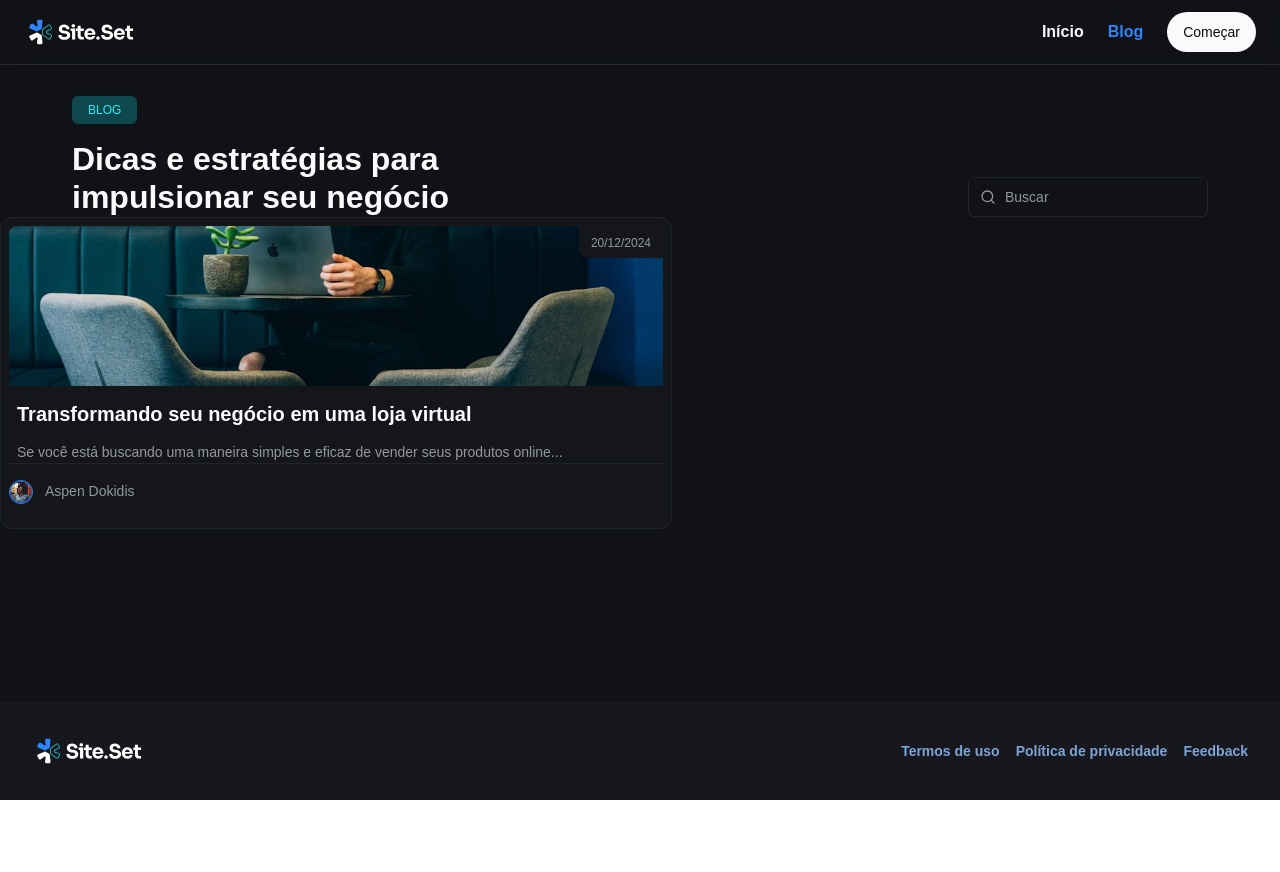
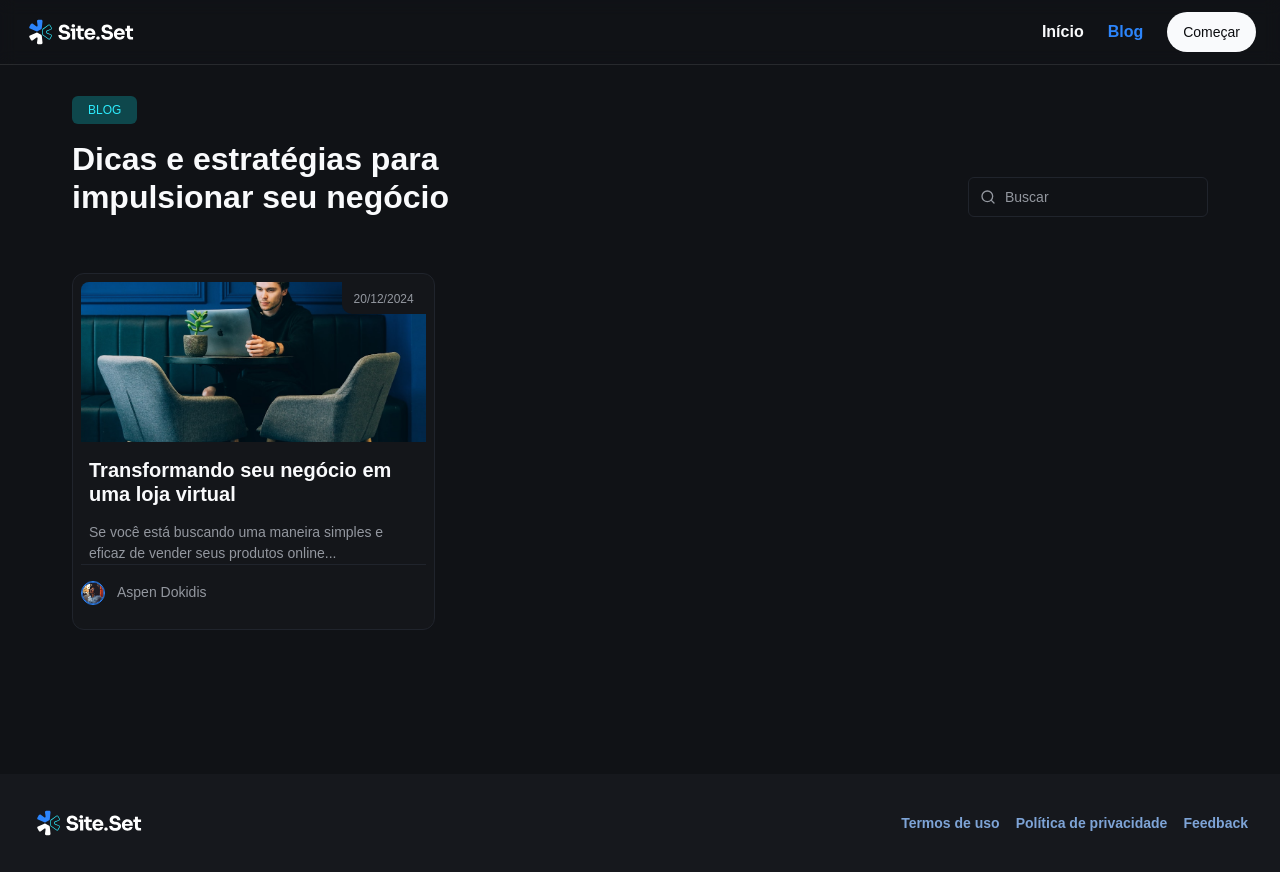
Before and after one commit to gustavo2892/blog-with-nextjs, a Next.js app: page /blog in a window 1280 px wide. Before the commit the page ends 800 px from the top, so only its background shows below. Built offline with nearby package versions, Linux system fonts and the light colour scheme; a web font is replaced by a local one.

Commit message:
Create Post Grid Card

```diff
--- a/src/templates/blog/blog-list.tsx
+++ b/src/templates/blog/blog-list.tsx
@@ -1,6 +1,7 @@
 import { Search } from '@/components/search';
 import { useRouter } from 'next/router';
 import { PostCard } from './components/post-card';
+import { PostGridCard } from './components/post-grid-card';
 
 export function BlogList() {
   const router = useRouter();
@@ -11,7 +12,7 @@ export function BlogList() {
 
   return (
     <div className="flex flex-col py-24 flex-grow h-full">
-      <header className="">
+      <header className="pb-14">
         <div className="container space-y-6 flex flex-col items-start justify-between md:flex-row md:items-end lg:items-end">
           <div className="flex flex-col gap-4 md:px-0">
             {/* TAG */}
@@ -30,6 +31,7 @@ export function BlogList() {
       </header>
 
       {/* Listagem de posts */}
+      <PostGridCard>
         <PostCard
           title="Transformando seu negócio em uma loja virtual"
           description="Se você está buscando uma maneira simples e eficaz de vender seus produtos online..."
@@ -41,6 +43,7 @@ export function BlogList() {
             name: 'Aspen Dokidis',
           }}
         />
+      </PostGridCard>
     </div>
   );
 }
--- /dev/null
+++ b/src/templates/blog/components/post-grid-card/index.ts
@@ -0,0 +1 @@
+export * from './post-grid-card';
--- /dev/null
+++ b/src/templates/blog/components/post-grid-card/post-grid-card.tsx
@@ -0,0 +1,11 @@
+type PostGridCardProps = {
+  children: React.ReactNode;
+};
+
+export const PostGridCard = ({ children }: PostGridCardProps) => {
+  return (
+    <div className="container grid grid-cols-1 md:grid-cols-2 lg:grid-cols-3 gap-6">
+      {children}
+    </div>
+  );
+};
```
Lines whose indentation alone changed are shown as unchanged.
